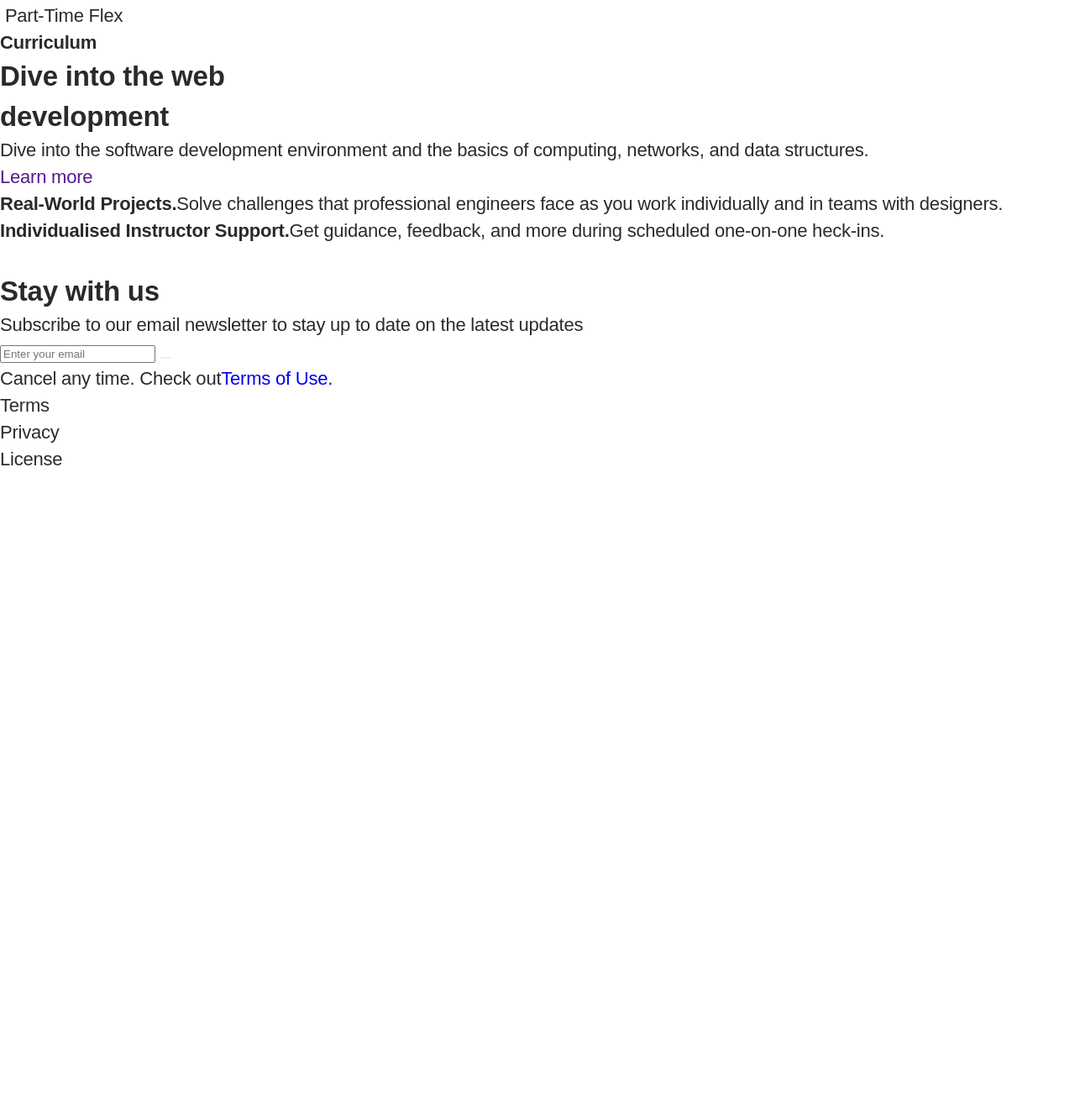
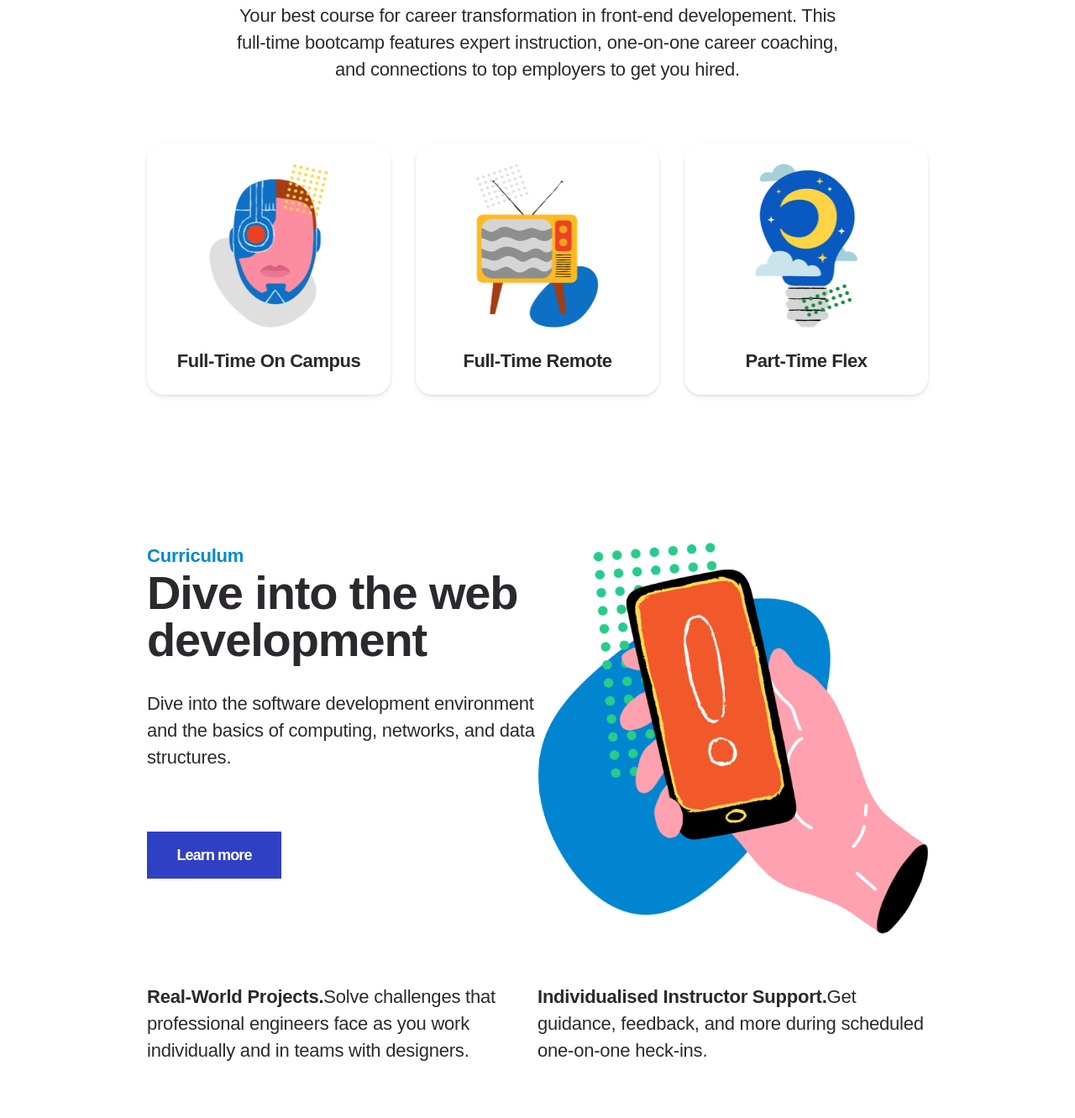
Before and after one commit to jjjjhjjjj/Responsive-Web--Practice, a plain HTML site: page index.html in a window 1280 px wide. Shown: the part 1229-2560 px from the top of the page at 84% size. Before the commit the page ends 1792 px from the top, so only its background shows below. Drawn offline with Linux system fonts and the light colour scheme.

Commit message:
Add curriculum css

```diff
--- a/css/common.css
+++ b/css/common.css
@@ -36,6 +36,7 @@ button {
 }
 
 .common-btn {
+  display: block;
   width: 140px;
   line-height: 48px;
   background-color: #3040C4;
@@ -51,6 +52,22 @@ button {
   color: #3040C4;
 }
 
+.category {
+  margin-bottom: 8px;
+  font-weight: 700;
+}
+
+.section-title {
+  margin-bottom: 24px;
+  font-size: 34px;
+  font-weight: 700;
+  line-height: 1.0588235294;
+  letter-spacing: -0.03em;
+}
+
+.section-desc {
+  margin-bottom: 32px;
+}
 
 /* landing */
 
@@ -98,6 +115,10 @@ button {
   margin-bottom: 40px;
 }
 
+.service .box:last-child {
+  max-width: 425px;
+}
+
 .service-title {
   margin-bottom: 16px;
   font-size: 22px;
@@ -105,6 +126,78 @@ button {
   line-height: 1.363636;
   letter-spacing: -0.04em;
 }
+
+
+/* program */
+
+.program {
+  padding: 80px 5%;
+}
+
+.program .category {
+  color: #009B4D;
+}
+
+.program-card {
+  display: flex;
+  flex-direction: column;
+  align-items: center;
+  justify-content: center;
+}
+
+.program-card li {
+  width: 290px;
+  height: 291px;
+  border-radius: 20px;
+  box-shadow: 0px 4px 6px rgba(0, 0, 0, 0.05), 0px 1px 3px rgba(0, 0, 0, 0.1), inset 0px 1px 0px rgba(255, 255, 255, 0.1);
+  text-align: center;
+  font-weight: 700;
+  letter-spacing: -0.02em;
+  cursor: pointer;
+}
+
+.program-card li:not(:last-child) {
+  margin-bottom: 22px;
+}
+
+.program-card li img {
+  display: block;
+  width: auto;
+  height: 195px;
+  margin: 24px auto 16px;
+}
+
+/* curriculum */
+
+.curriculum {
+  padding: 80px 5%;
+}
+
+.curriculum .category {
+  color: #0189D1;
+}
+
+.curriculum .container {
+  margin-bottom: 48px;
+}
+
+.curriculum-img {
+  display: none;
+}
+
+.curriculum-detail-desc {
+  display: flex;
+  flex-direction: column;
+}
+
+.curriculum-detail-desc li:first-child {
+  margin-bottom: 40px;
+}
+
+.curriculum-detail-desc strong {
+  font-weight: 700;
+}
+
 
 /* >= 768px */
 @media screen and (min-width: 768px) {
@@ -120,9 +213,25 @@ button {
     font-size: 18px;
   }
 
-  .layout-960 {
-    max-width: 960px;
+  .layout-930 {
+    max-width: 930px;
     margin: 0 auto;
+  }
+
+  .category {
+    margin-bottom: 16px;
+    font-weight: 700;
+  }
+
+  .section-title {
+    margin-bottom: 32px;
+    font-size: 56px;
+    line-height: 1;
+    letter-spacing: -0.02em;
+  }
+
+  .section-desc {
+    margin-bottom: 72px;
   }
 
   /* landing */
@@ -151,6 +260,7 @@ button {
 
   .service .container {
     flex-direction: row;
+    justify-content: space-around;
   }
 
   .service .box:first-child {
@@ -166,4 +276,72 @@ button {
     line-height: 1.363636;
     letter-spacing: -0.04em;
   }
+
+  /* program */
+  .program {
+    padding-bottom: 96px;
+    text-align: center;
+  }
+
+  .program .section-desc {
+    max-width: 720px;
+    margin-left: auto;
+    margin-right: auto;
+  }
+
+  .program-card {
+    flex-direction: row;
+    justify-content:space-between;
+  }
+
+  .program-card li {
+    height: 299px;
+  }
+
+  .program-card li:not(:last-child) {
+    margin-bottom: 0;
+  }
+
+  .program-card li img {
+    margin-bottom: 24px;
+  }
+
+  /* curriculum */
+
+  .curriculum {
+    padding: 87px auto 96px;
+  }
+
+  .curriculum .container {
+    display: flex;
+    flex-wrap: nowrap;
+    margin-bottom: 59px;
+  }
+
+  .curriculum .container .box {
+    width: 50%;
+  }
+
+  .curriculum-img {
+    display: block;
+  }
+
+  .curriculum-img img{
+    display: block;
+    width: 100%;
+  }
+
+  .curriculum-detail-desc {
+    display: flex;
+    flex-direction: row;
+  }
+
+  .curriculum-detail-desc li {
+    width: 50%;
+  }
+
+  .curriculum-detail-desc li:first-child {
+    margin-bottom: 0;
+  }
+
 }
--- a/index.html
+++ b/index.html
@@ -24,7 +24,7 @@
     </div>
   </section>
   <section class="service">
-    <div class="container layout-960">
+    <div class="container layout-930">
       <div class="box">
         <h2 class="service-title">
           Master the Fundamentals while Exploring new Tech
@@ -43,52 +43,65 @@
       </div>
     </div>
   </section>
-  <section>
-    <strong>Program</strong>
-    <h2>
+  <section class="program">
+    <strong class="category">Program</strong>
+    <h2 class="section-title">
       Frontend Dev.
       <br />
       Immersive Course
     </h2>
-    <p>
+    <p class="section-desc">
       Your best course for career transformation in front-end developement.
       This full-time bootcamp features expert instruction, one-on-one career coaching, and connections to top employers to get you hired.
     </p>
-    <ul>
+    <ul class="program-card layout-930">
       <li>
-        <img src="#" alt="" />
+        <img src="./images/img-fulltime-campus.png" alt="" />
         Full-Time On Campus
       </li>
       <li>
-        <img src="#" alt="" />
+        <img src="./images/img-fulltime-remote.png" alt="" />
         Full-Time Remote
       </li>
       <li>
-        <img src="#" alt="" />
+        <img src="./images/img-parttime-flex.png" alt="" />
         Part-Time Flex
       </li>
     </ul>
   </section>
-  <section>
-    <strong>Curriculum</strong>
-    <h2>
+  <section class="curriculum">
+    <div class="container layout-930">
+      <div class="box">
+        <strong class="category">Curriculum</strong>
+        <h2 class="section-title">
           Dive into the web
           <br />
           development
         </h2>
-    <p>
+        <p class="section-desc">
           Dive into the software development environment and
           the basics of computing, networks, and data structures.
         </p>
-    <a href="">Learn more</a>
+        <a href="#" class="common-btn">Learn more</a>
+      </div>
+      <div class="box curriculum-img">
+        <img src="./images/img-curriculum.png" alt="">
+      </div>
+    </div>
+    <ul class="curriculum-detail-desc layout-930">
+      <li>
         <p>
           <strong>Real-World Projects.</strong>Solve challenges that professional engineers face
           as you work individually and in teams with designers.
         </p>
+      </li>
+      <li>
         <p>
           <strong>Individualised Instructor Support.</strong>Get guidance,
           feedback, and more during scheduled one-on-one heck-ins.
         </p>
+      </li>
+    </ul>
   </section>
   <aside>
     <img src="#" alt="" />
```
Also changed, not shown: images/img-curriculum.png (added), images/img-fulltime-campus.png (added), images/img-fulltime-remote.png (added), images/img-parttime-flex.png (added), images/img-subscription.png (added). Lines whose indentation alone changed are shown as unchanged.
